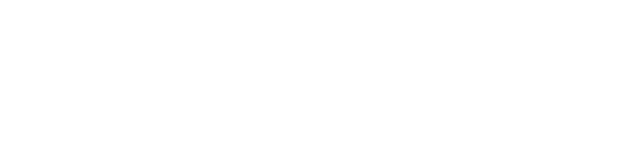
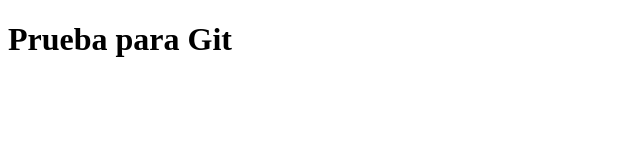
Before and after one commit to Cortesjohnj/git-example, a plain HTML site: page index.html in a window 1280 px wide. Shown: the whole page, without its empty margins (0-640 px from the left). Drawn offline with Linux system fonts and the light colour scheme.

Commit message:
Agrega linea de texto al archivo index.html

```diff
--- a/index.html
+++ b/index.html
@@ -6,6 +6,6 @@
     <title>Document</title>
 </head>
 <body>
-
+        <h1>Prueba para Git</h1>
 </body>
 </html>
```
